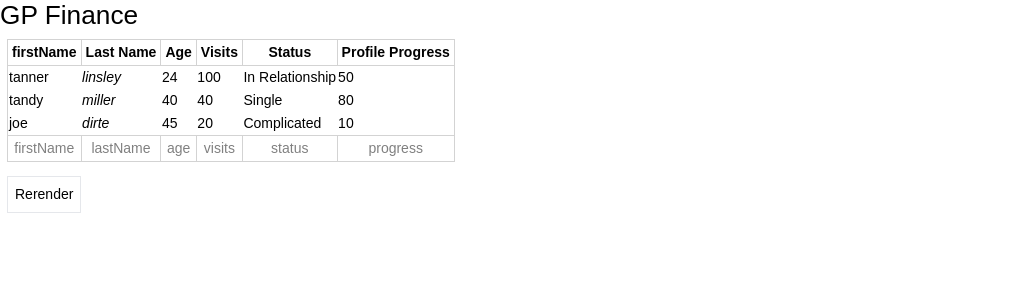
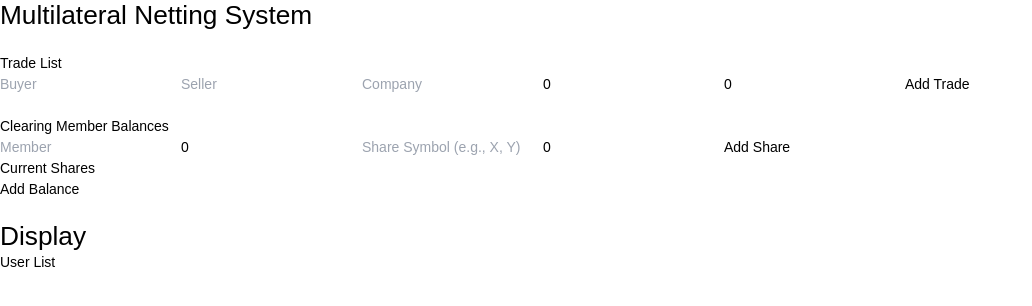
Before and after one commit to namanbarkiya/finance-gp-ubs, a React (Vite) app: page / in a window 1280 px wide. Shown: the top 306 px of the page, without its empty margins (0-1032 px from the left). Built offline with nearby package versions, Linux system fonts and the light colour scheme.

Commit message:
trade input ui and object

```diff
--- a/src/App.tsx
+++ b/src/App.tsx
@@ -1,11 +1,30 @@
 import "./App.css";
-import SampleTable from "./pages/SampleTable";
+
+import { useState } from "react";
+import TradeList from "./components/TradeList";
+import DisplayObjects from "./components/DisplayObject";
+import ClearingMemberBalance from "./components/ClearingMemberBalance";
 
 function App() {
+
+  const [trades, setTrades] = useState([]);
+  const [balances, setBalances] = useState({});
+  const [corporateActions, setCorporateActions] = useState([]);
+
     return (
         <>
-            <h1 className="text-3xl">GP Finance</h1>
-            <SampleTable />
+            <h1 className="text-3xl">Multilateral Netting System</h1>
+            <br/>
+
+            <TradeList trades={trades} setTrades={setTrades}/>
+            <br/>
+
+            <ClearingMemberBalance balances={balances} setBalances={setBalances}/>
+            <br/>
+
+            <h1 className="text-3xl">Display</h1>
+            <DisplayObjects trades={trades}/>
+
         </>
     );
 }
--- /dev/null
+++ b/src/components/ClearingMemberBalance.tsx
@@ -0,0 +1,74 @@
+import React, { useState } from "react";
+
+const ClearingMemberBalance = ({ balances, setBalances }) => {
+  const [member, setMember] = useState("");
+  const [funds, setFunds] = useState(0);
+  const [shareSymbol, setShareSymbol] = useState("");
+  const [shareQuantity, setShareQuantity] = useState(0);
+  const [shares, setShares] = useState({});
+
+  // Handle adding/updating a specific share balance
+  const handleAddShare = () => {
+    setShares((prevShares) => ({
+      ...prevShares,
+      [shareSymbol]: shareQuantity,
+    }));
+    setShareSymbol("");
+    setShareQuantity(0);
+  };
+
+  // Handle adding/updating the balance for a member
+  const handleAddBalance = () => {
+    const updatedBalances = { ...balances, [member]: { funds, shares } };
+    setBalances(updatedBalances);
+    setMember("");
+    setFunds(0);
+    setShares({});
+  };
+
+  return (
+    <div>
+      <h1>Clearing Member Balances</h1>
+      <input
+        type="text"
+        placeholder="Member"
+        value={member}
+        onChange={(e) => setMember(e.target.value.toUpperCase())}
+      />
+      <input
+        type="number"
+        placeholder="Funds"
+        value={funds}
+        onChange={(e) => setFunds(+e.target.value)}
+      />
+
+      {/* Input fields for shares and their quantities */}
+      <input
+        type="text"
+        placeholder="Share Symbol (e.g., X, Y)"
+        value={shareSymbol}
+        onChange={(e) => setShareSymbol(e.target.value.toUpperCase())}
+      />
+      <input
+        type="number"
+        placeholder="Share Quantity"
+        value={shareQuantity}
+        onChange={(e) => setShareQuantity(+e.target.value)}
+      />
+      <button onClick={handleAddShare}>Add Share</button>
+
+      <div>
+        <h4>Current Shares</h4>
+        {Object.entries(shares).map(([symbol, quantity]) => (
+          <p key={symbol}>
+            {symbol}: {quantity}
+          </p>
+        ))}
+      </div>
+
+      <button onClick={handleAddBalance}>Add Balance</button>
+    </div>
+  );
+};
+
+export default ClearingMemberBalance;
--- /dev/null
+++ b/src/components/DisplayObject.tsx
@@ -0,0 +1,25 @@
+import React from 'react';
+
+const DisplayObjects = ({trades}) => {
+
+//   const data = [
+//     { id: 1, name: 'John Doe', age: 28 },
+//     { id: 2, name: 'Jane Smith', age: 34 },
+//     { id: 3, name: 'Alice Johnson', age: 45 }
+//   ];
+
+  return (
+    <div>
+      <h2>User List</h2>
+      <ul>
+        {trades.map((trade) => (
+          <li>
+            {trade.memberA} - {trade.memberB} - {trade.company} - {trade.shares} - {trade.price}
+          </li>
+        ))}
+      </ul>
+    </div>
+  );
+};
+
+export default DisplayObjects;
--- /dev/null
+++ b/src/components/TradeList.tsx
@@ -0,0 +1,25 @@
+import React, { useState } from "react";
+
+const TradeList = ({ trades, setTrades }) => {
+  const [trade, setTrade] = useState({ memberA: "", memberB: "", company: "", shares: 0, price: 0 });
+
+  const handleAddTrade = () => {
+    setTrades([...trades, trade]);
+    setTrade({ memberA: "", memberB: "", company: "", shares: 0, price: 0 });
+
+  };
+
+  return (
+    <div>
+      <h2>Trade List</h2>
+      <input type="text" placeholder="Buyer" value={trade.memberA} onChange={(e) => setTrade({ ...trade, memberA: e.target.value })} />
+      <input type="text" placeholder="Seller" value={trade.memberB} onChange={(e) => setTrade({ ...trade, memberB: e.target.value })} />
+      <input type="text" placeholder="Company" value={trade.company} onChange={(e) => setTrade({ ...trade, company: e.target.value })} />
+      <input type="number" placeholder="Shares" value={trade.shares} onChange={(e) => setTrade({ ...trade, shares: +e.target.value })} />
+      <input type="number" placeholder="Price" value={trade.price} onChange={(e) => setTrade({ ...trade, price: +e.target.value })} />
+      <button onClick={handleAddTrade}>Add Trade</button>
+    </div>
+  );
+};
+
+export default TradeList;
```
